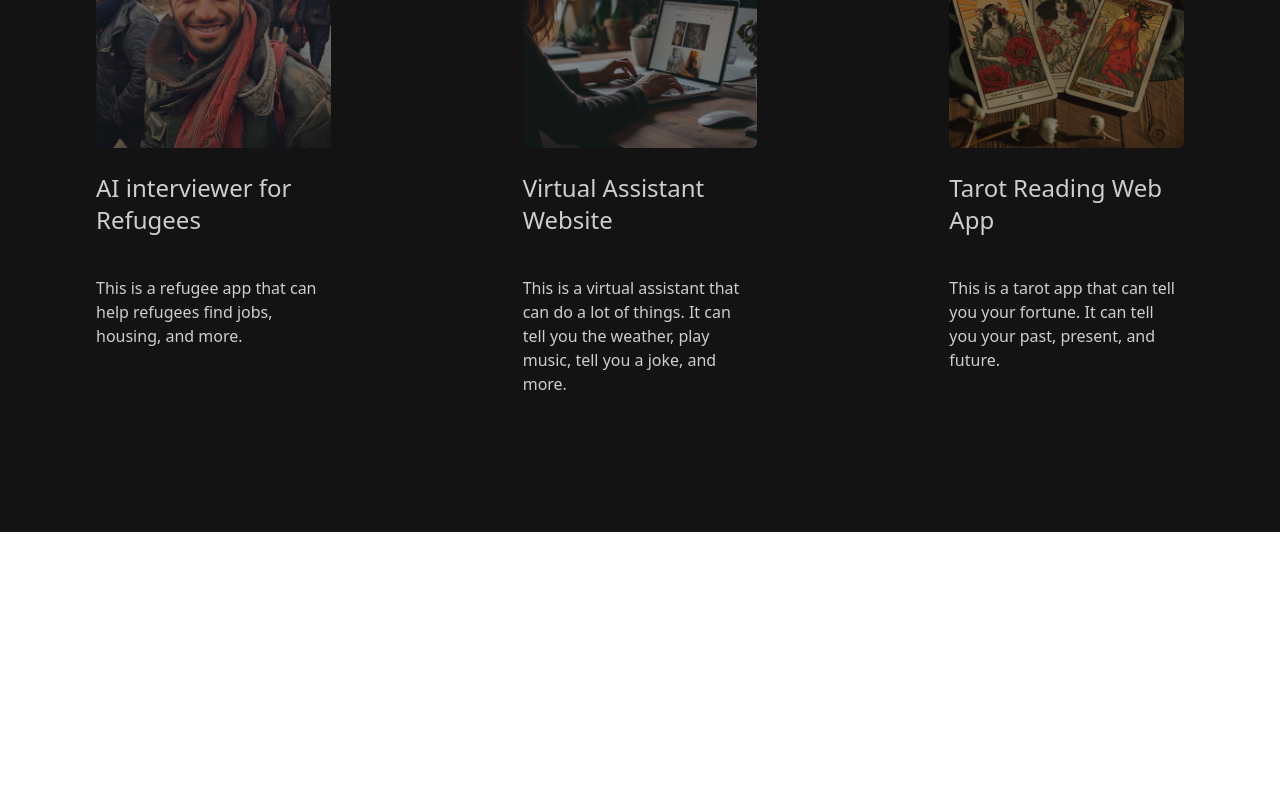
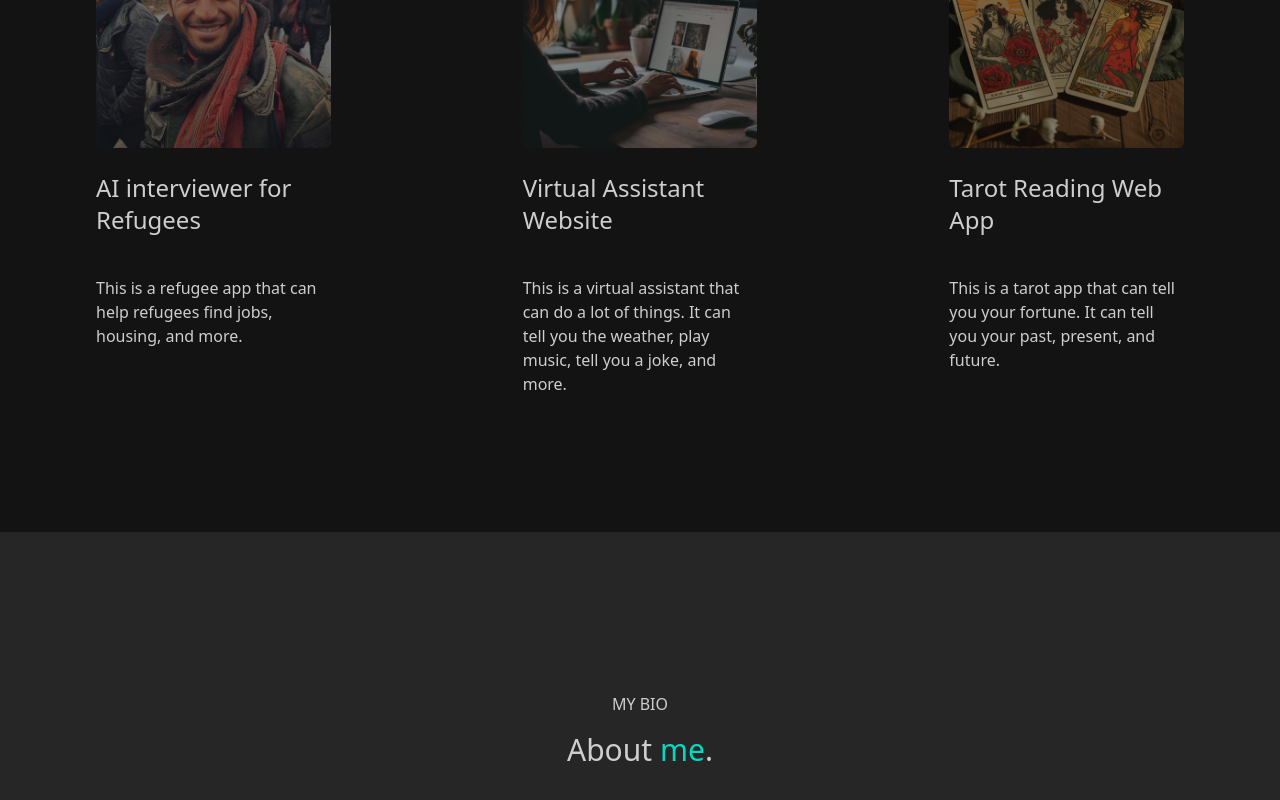
Before and after one commit to LordCail1/portfolio_front_end, a Next.js app: page / in a window 1280 px wide. Shown: the part 3858-4658 px from the top of the page. Before the commit the page ends 4390 px from the top, so only its background shows below. Built offline with nearby package versions, Linux system fonts and the light colour scheme; a web font is replaced by a local one.

Commit message:
FD-63 Add AboutMe component to Home page

```diff
--- a/src/app/page.tsx
+++ b/src/app/page.tsx
@@ -1,3 +1,4 @@
+import AboutMe from "@/components/AboutMe/AboutMe"
 import HeroSection from "@/components/HeroSection/HeroSection"
 import ProjectsSection from "@/components/ProjectsSection/ProjectsSection"
 import ServicesSection from "@/components/ServicesSection/ServicesSection"
@@ -8,6 +9,7 @@ export default function Home() {
 			<HeroSection />
 			<ServicesSection />
 			<ProjectsSection />
+			<AboutMe/>
 		</>
 	)
 }
--- /dev/null
+++ b/src/components/AboutMe/AboutMe.tsx
@@ -0,0 +1,29 @@
+import ColoredText from "../ColoredText/ColoredText"
+import SectionDescription from "../SectionDescription/SectionDescription"
+import Sectiontitle from "../SectionTitle/SectionTitle"
+
+export default function AboutMe() {
+  return (
+    <section className="bg-nero relative flex flex-col items-center pt-40 pb-10 ">
+      <Sectiontitle>MY BIO</Sectiontitle>
+      <SectionDescription>
+        {'About '}
+        <ColoredText
+        text="me"
+        className="text-mint_morning"
+        />
+        {'.'}
+      </SectionDescription>
+      <div>
+
+      </div>
+      <div>
+
+      </div>
+      <div>
+
+      </div>
+
+    </section>
+  )
+}
```
